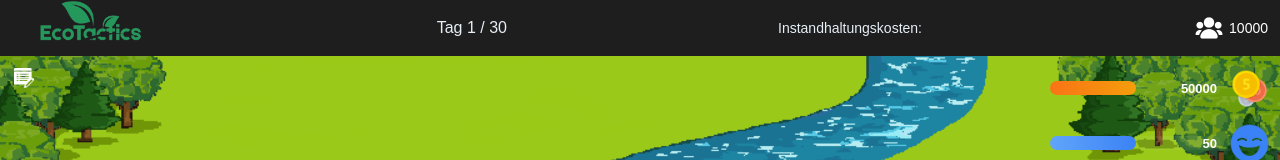
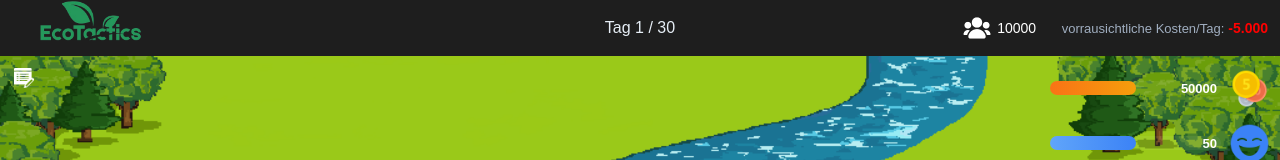
Before and after one commit to CreepyNiki/EcoTactics, a website built with Vite: page ecoTactics/index.html in a window 1280 px wide. Shown: the top 160 px of the page. Built offline with nearby package versions, Linux system fonts and the light colour scheme.

Commit message:
ui: adjusted passive cost presentation

```diff
--- a/ecoTactics/index.html
+++ b/ecoTactics/index.html
@@ -17,12 +17,15 @@
     <header>
         <img class="logo" src="assets/logo_green.png" alt="EcoTactics Logo"/>
         <div class="day"></div>
-        <div class="populationCounter">
-            <p class="passiveCosts"><span>Instandhaltungskosten:    </span><span class="passiveCostsCounter"></span></p>
-        </div>
-        <div class="populationCounter">
-            <img class="populationIcon" src="assets/population.png" alt="populationIcon"/>
-            <p class="population"></p>
+        <div class="headerRight">
+            <div class="populationCounter">
+                <img class="populationIcon" src="assets/population.png" alt="populationIcon"/>
+                <p class="population"></p>
+            </div>
+            <div class="passiveCostsDisplay">
+                <span class="passiveCostsLabel">vorrausichtliche Kosten/Tag:</span>
+                <span class="passiveCostsCounter"></span>
+            </div>
         </div>
     </header>
 
--- a/ecoTactics/src/main.js
+++ b/ecoTactics/src/main.js
@@ -17,6 +17,10 @@ let state = {
 
 function getMeanEnvironment(environment) {
     return environment.reduce((a, b) => a + b, 0) / environment.length;
+}
+
+function getNextPassiveCosts() {
+    return Math.round(4000 + state.population * 0.1);
 }
 
 fetch('src/data/residents.json')
@@ -110,6 +114,7 @@ function updateUI() {
     document.querySelector('.moneyBar').style.width = state.money / 1000 + '%';
     document.querySelector('.happinessBar').style.width = state.happiness + '%';
     document.querySelector('.population').textContent = state.population;
+    document.querySelector('.passiveCostsCounter').textContent = '-' + getNextPassiveCosts().toLocaleString('de-DE');
 }
 
 function checkGameOver() {
--- a/ecoTactics/src/style.css
+++ b/ecoTactics/src/style.css
@@ -37,6 +37,13 @@ header {
     padding: 0 12px;
 }
 
+.headerRight {
+    display: flex;
+    align-items: center;
+    gap: clamp(10px, 2vw, 28px);
+    flex-shrink: 0;
+}
+
 .logo {
     width: clamp(90px, 12vw, 160px);
     height: clamp(45px, 6vw, 80px);
@@ -47,6 +54,9 @@ header {
 .day {
     font-size: clamp(12px, 1.5vw, 16px);
     white-space: nowrap;
+    position: absolute;
+    left: 50%;
+    transform: translateX(-50%);
 }
 
 .populationCounter {
@@ -54,6 +64,25 @@ header {
     align-items: center;
     gap: 4px;
     flex-shrink: 0;
+}
+
+.passiveCostsDisplay {
+    display: flex;
+    align-items: center;
+    gap: 4px;
+    flex-shrink: 0;
+    white-space: nowrap;
+}
+
+.passiveCostsLabel {
+    color: #a0aec0;
+    font-size: clamp(10px, 1.1vw, 13px);
+}
+
+.passiveCostsCounter {
+    color: #fc8181;
+    font-size: clamp(10px, 1.2vw, 14px);
+    font-weight: bold;
 }
 
 .populationIcon {
```
